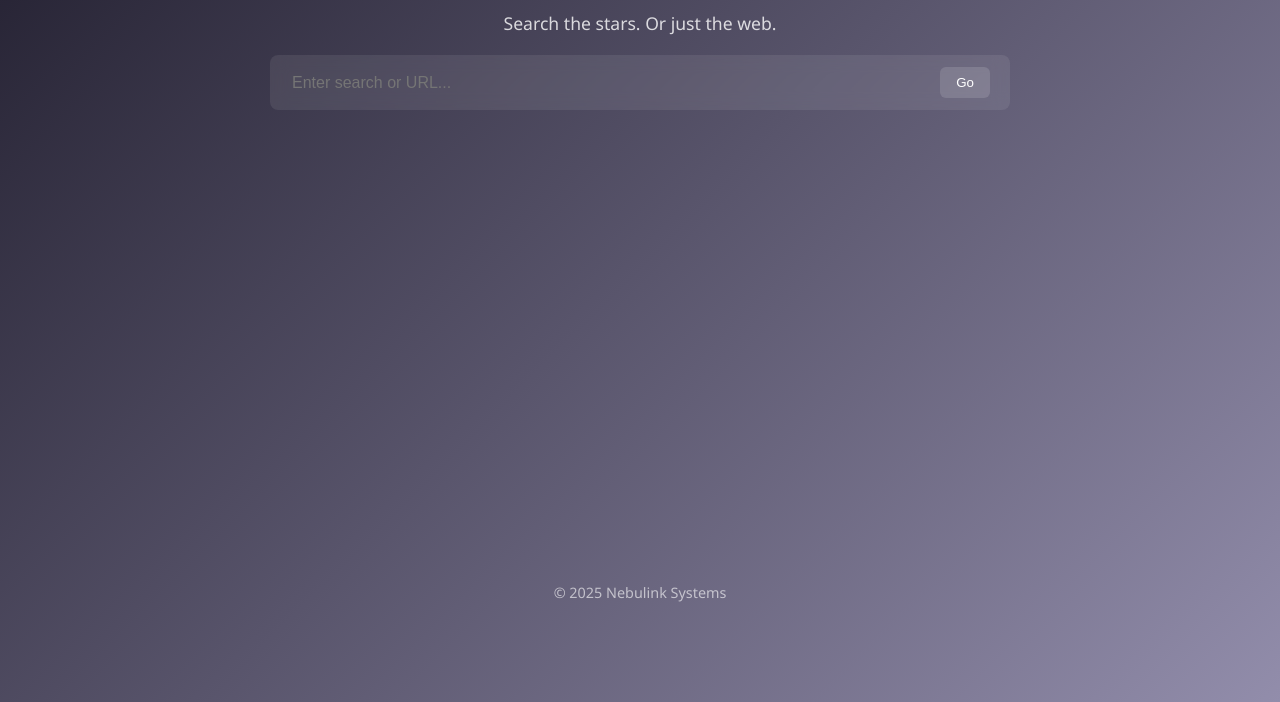
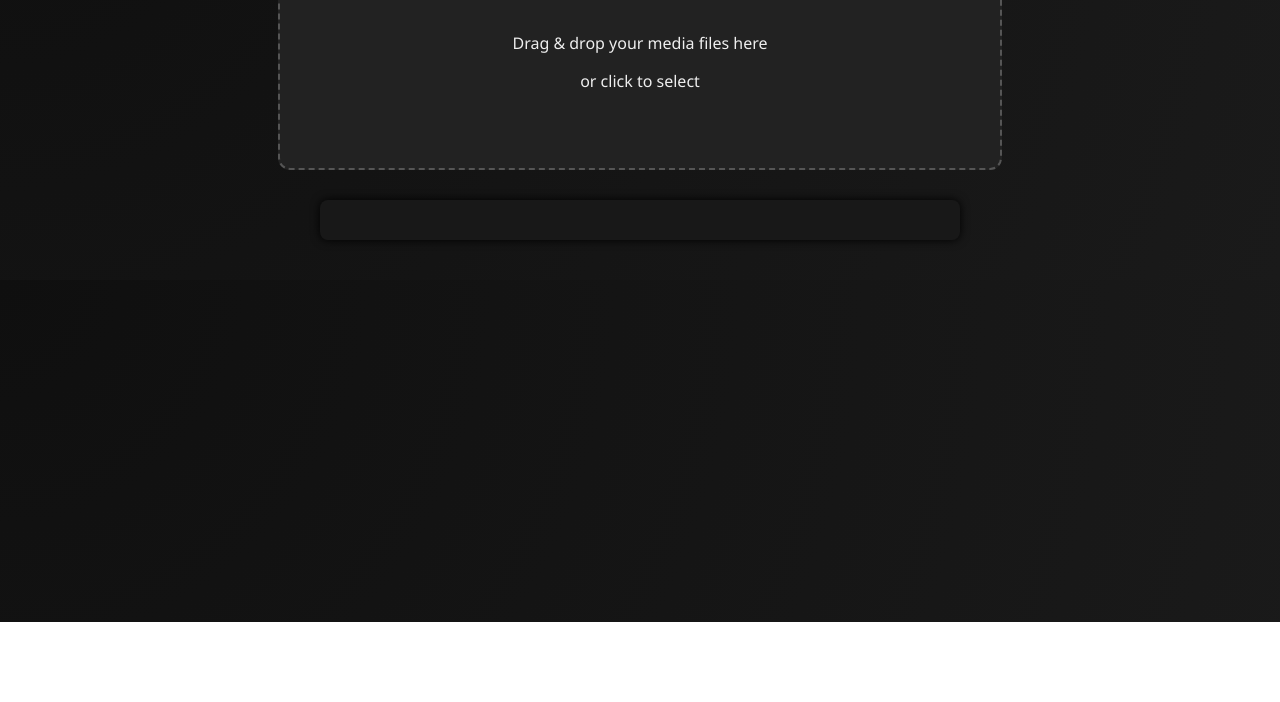
Before and after one commit to K4renTzy/Nebulink, a plain HTML site: page index.html in a window 1280 px wide. Shown: the part 178-880 px from the top of the page. After the commit the page ends 800 px from the top, so only its background shows below. Drawn offline with Linux system fonts and the light colour scheme.

Commit message:
Update index.html

```diff
--- a/index.html
+++ b/index.html
@@ -2,99 +2,129 @@
 <html lang="en">
 <head>
   <meta charset="UTF-8" />
-  <meta name="viewport" content="width=device-width, initial-scale=1.0" />
-  <title>Nebulink</title>
+  <meta name="viewport" content="width=device-width, initial-scale=1.0"/>
+  <title>VoidBin</title>
   <style>
     body {
       margin: 0;
       font-family: 'Segoe UI', sans-serif;
-      background: linear-gradient(135deg, #1f1c2c, #928dab);
-      color: #fff;
+      background: radial-gradient(circle at top left, #0f0f0f, #1a1a1a);
+      color: #eee;
       display: flex;
       flex-direction: column;
       align-items: center;
-      padding-top: 80px;
-      height: 100vh;
-    }
-
-    .url-bar {
-      width: 90%;
-      max-width: 700px;
-      background: #ffffff15;
-      border-radius: 8px;
-      padding: 12px 20px;
-      display: flex;
-      align-items: center;
-      backdrop-filter: blur(8px);
-      margin-bottom: 40px;
-    }
-
-    .url-bar input {
-      flex: 1;
-      background: transparent;
-      border: none;
-      color: #fff;
-      font-size: 1em;
-      outline: none;
-    }
-
-    .url-bar button {
-      background: #ffffff22;
-      border: none;
-      color: #fff;
-      padding: 8px 16px;
-      border-radius: 6px;
-      cursor: pointer;
-      transition: background 0.3s ease;
-    }
-
-    .url-bar button:hover {
-      background: #ffffff44;
+      padding: 40px;
     }
 
     h1 {
       font-size: 2.5em;
       margin-bottom: 10px;
-      letter-spacing: 1px;
+      background: linear-gradient(to right, #ff0040, #ff6a00);
+      -webkit-background-clip: text;
+      -webkit-text-fill-color: transparent;
     }
 
-    p {
-      font-size: 1.1em;
-      opacity: 0.8;
-      margin-bottom: 20px;
+    .drop-zone {
+      border: 2px dashed #555;
+      border-radius: 12px;
+      padding: 60px;
+      text-align: center;
+      width: 100%;
+      max-width: 600px;
+      transition: border-color 0.3s ease;
+      background: #222;
     }
 
-    .footer {
-      position: absolute;
-      bottom: 20px;
+    .drop-zone.dragover {
+      border-color: #ff0040;
+      background: #2a2a2a;
+    }
+
+    .file-list {
+      margin-top: 30px;
+      width: 100%;
+      max-width: 600px;
+      background: #181818;
+      border-radius: 8px;
+      padding: 20px;
+      box-shadow: 0 0 10px #000;
+    }
+
+    .file-item {
+      padding: 10px;
+      border-bottom: 1px solid #333;
+      display: flex;
+      justify-content: space-between;
+    }
+
+    .file-item:last-child {
+      border-bottom: none;
+    }
+
+    .file-name {
+      color: #ff6a00;
+    }
+
+    .file-size {
+      color: #aaa;
       font-size: 0.9em;
-      opacity: 0.6;
     }
   </style>
 </head>
 <body>
-  <h1>Nebulink</h1>
-  <p>Search the stars. Or just the web.</p>
-
-  <div class="url-bar">
-    <input type="text" id="query" placeholder="Enter search or URL..." />
-    <button onclick="search()">Go</button>
+  <h1>VoidBin</h1>
+  <div class="drop-zone" id="dropZone">
+    <p>Drag & drop your media files here</p>
+    <p>or click to select</p>
+    <input type="file" id="fileInput" multiple style="display:none;" />
   </div>
 
-  <div class="footer">© 2025 Nebulink Systems</div>
+  <div class="file-list" id="fileList"></div>
 
   <script>
-    function search() {
-      const input = document.getElementById('query').value.trim();
+    const dropZone = document.getElementById('dropZone');
+    const fileInput = document.getElementById('fileInput');
+    const fileList = document.getElementById('fileList');
 
-      // If input looks like a URL, redirect directly
-      if (input.match(/^https?:\/\/|^www\./)) {
-        window.location.href = input.startsWith('http') ? input : 'https://' + input;
-      } else {
-        // Otherwise, search Yahoo
-        const encoded = encodeURIComponent(input);
-        window.location.href = `https://search.yahoo.com/search?p=${encoded}`;
-      }
+    dropZone.addEventListener('click', () => fileInput.click());
+
+    dropZone.addEventListener('dragover', (e) => {
+      e.preventDefault();
+      dropZone.classList.add('dragover');
+    });
+
+    dropZone.addEventListener('dragleave', () => {
+      dropZone.classList.remove('dragover');
+    });
+
+    dropZone.addEventListener('drop', (e) => {
+      e.preventDefault();
+      dropZone.classList.remove('dragover');
+      handleFiles(e.dataTransfer.files);
+    });
+
+    fileInput.addEventListener('change', () => {
+      handleFiles(fileInput.files);
+    });
+
+    function handleFiles(files) {
+      fileList.innerHTML = '';
+      Array.from(files).forEach(file => {
+        const item = document.createElement('div');
+        item.className = 'file-item';
+
+        const name = document.createElement('div');
+        name.className = 'file-name';
+        name.textContent = file.name;
+
+        const size = document.createElement('div');
+        size.className = 'file-size';
+        size.textContent = `${(file.size / 1024).toFixed(1)} KB`;
+
+        item.appendChild(name);
+        item.appendChild(size);
+        fileList.appendChild(item);
+      });
     }
   </script>
 </body>
```
